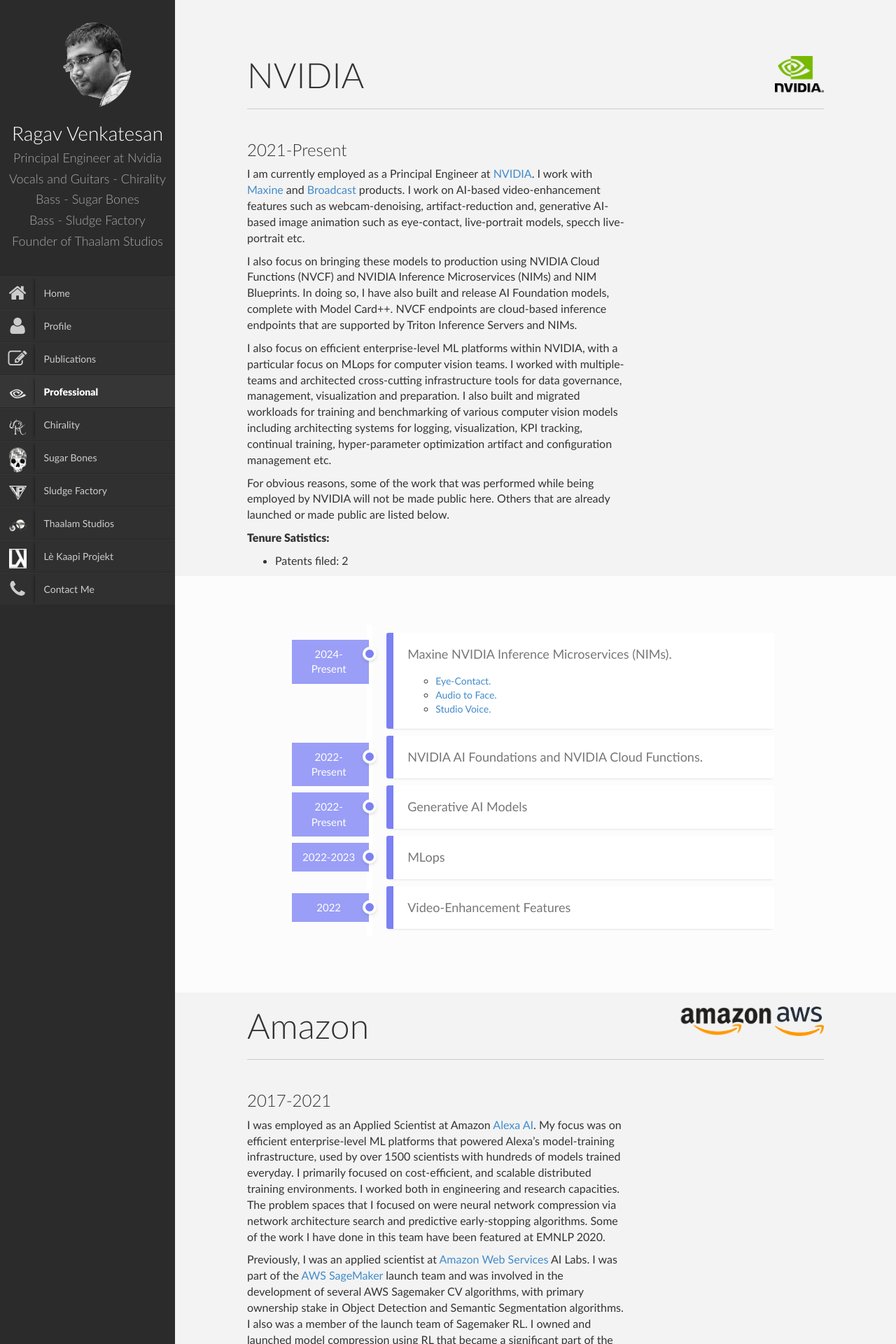
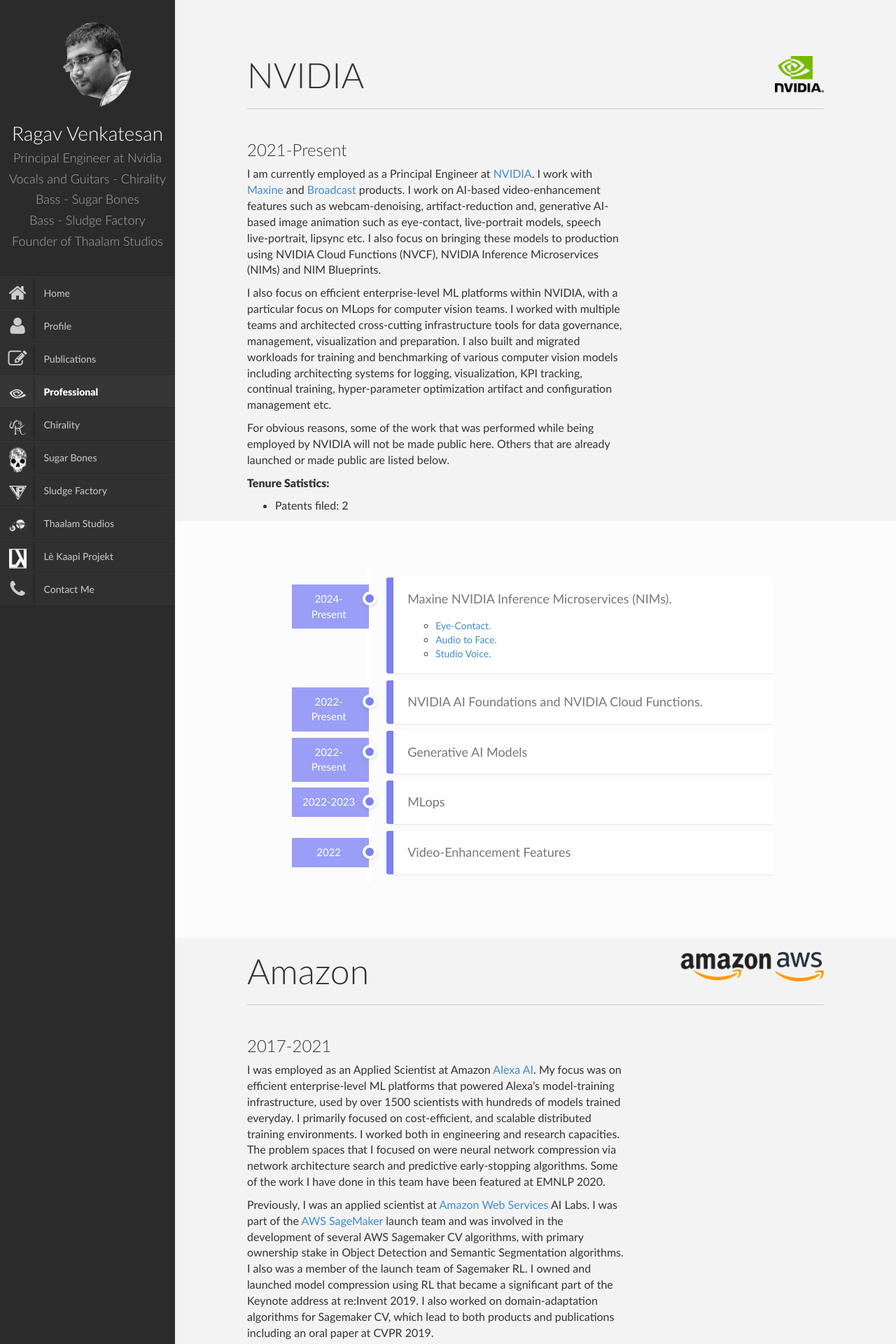
Before and after one commit to ragavvenkatesan/ragavvenkatesan.github.io, a Jekyll site: the page built from professional.html, in a window 1280 px wide. Shown: the top 1920 px of the page at 70% size. Built offline with Jekyll 4.4.1, drawn with Linux system fonts in a browser that asks for light colours; nearby versions of some CDN libraries.

Commit message:
updated cv

```diff
--- a/professional.html
+++ b/professional.html
@@ -18,19 +18,15 @@
                             <a href="https://www.nvidia.com/en-us/geforce/broadcasting/broadcast-app/">Broadcast</a>
                             products. I work on
                             AI-based video-enhancement features such as webcam-denoising, artifact-reduction and,
-                            generative AI-based image animation such as eye-contact, live-portrait models, specch live-portrait etc.
-                        </p>
-
-                        <p>I also focus on bringing these models to production using NVIDIA Cloud Functions (NVCF) and
+                            generative AI-based image animation such as eye-contact, live-portrait models, speech
+                            live-portrait, lipsync etc.
+                            I also focus on bringing these models to production using NVIDIA Cloud Functions (NVCF),
                             NVIDIA Inference Microservices (NIMs) and NIM Blueprints.
-                            In doing so, I have also built and release AI Foundation models, complete with Model Card++.
-                            NVCF endpoints are cloud-based inference endpoints that are supported by Triton Inference
-                            Servers and NIMs.
                         </p>
 
                         <p>I also focus on efficient enterprise-level ML platforms within NVIDIA, with a particular
                             focus on
-                            MLops for computer vision teams. I worked with multiple-teams and architected cross-cutting
+                            MLops for computer vision teams. I worked with multiple teams and architected cross-cutting
                             infrastructure tools
                             for data governance, management, visualization and preparation. I also built and migrated
                             workloads for training
```
Also changed, not shown: 2 other files.
